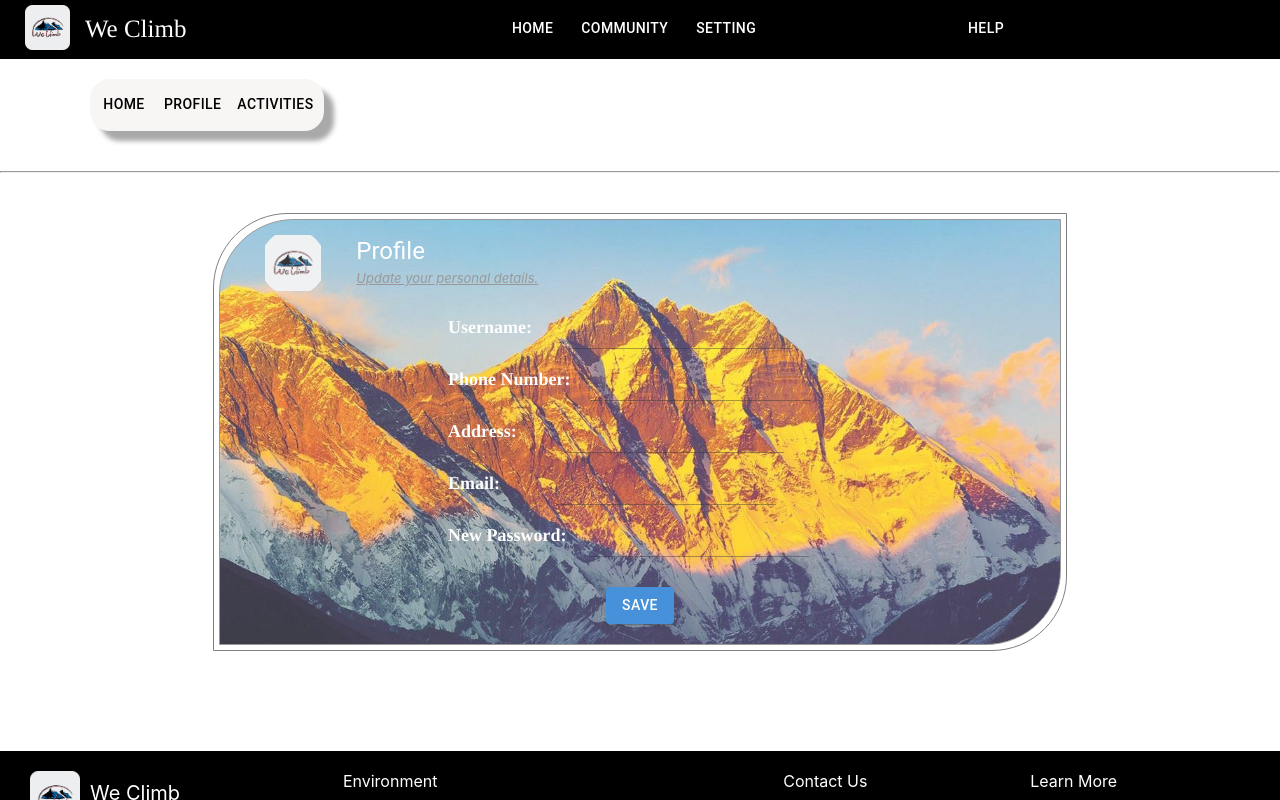
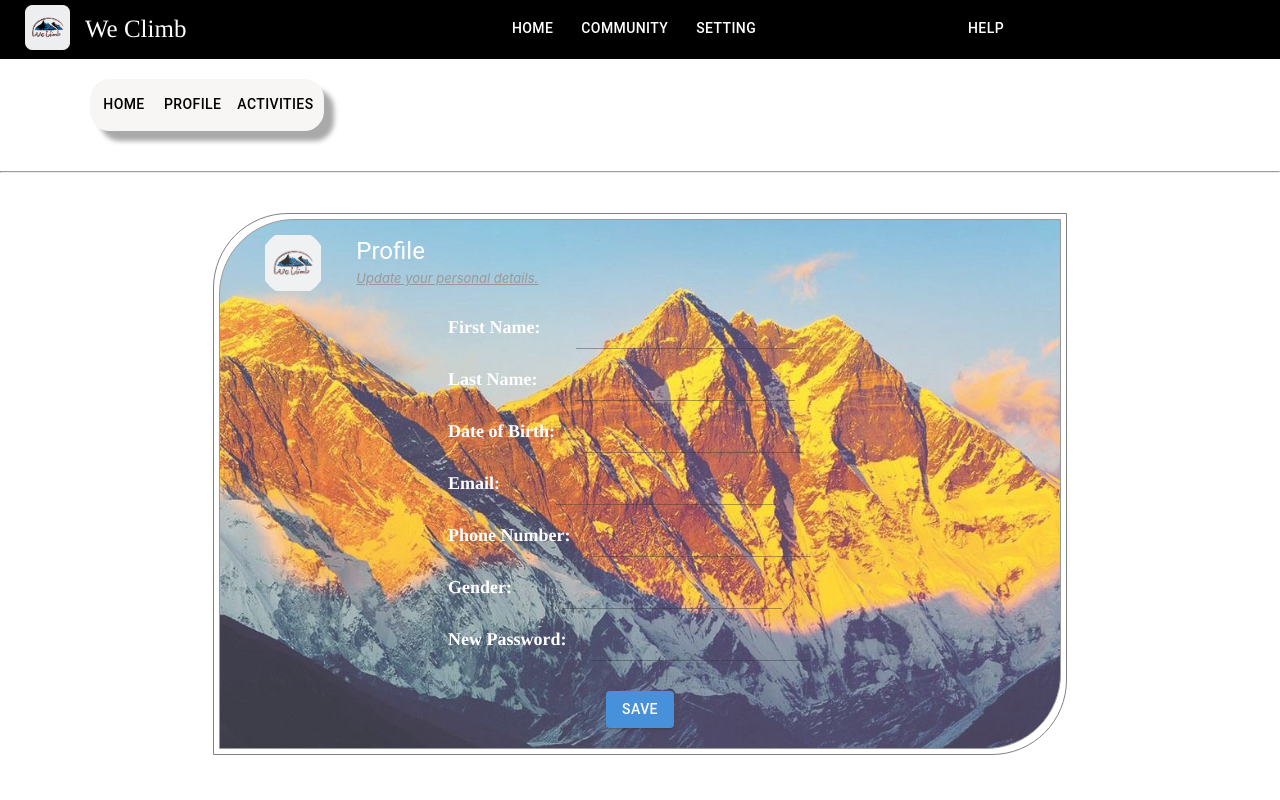
Before and after one commit to williamzeming/csit321, a React (Create React App) app in the folder webapp/: page /Activities in a window 1280 px wide. Both pictures are taken after a click on the button "PROFILE". Shown: the top 800 px of the page. Built offline with nearby package versions, Linux system fonts and the light colour scheme; no server answers.

Commit message:
prrfile interface

```diff
--- a/webapp/src/page/Activities.js
+++ b/webapp/src/page/Activities.js
@@ -41,7 +41,9 @@ class Activities extends React.Component {
     };
     componentDidMount = () => {
         this.initActivityOnload();
+        this.loadProfile();
     }
+
     getCookie(cname) {
         var name = cname + "=";
         var ca = document.cookie.split(';');
@@ -61,7 +63,7 @@ class Activities extends React.Component {
             //have record
 
             if(res.data.res1.status=="none"){
-                console.log("123")
+                console.log("noneActivity")
                 this.setState({
                     show:false
                 })
@@ -134,7 +136,49 @@ class Activities extends React.Component {
             console.log(res.data.res1)
         })
     }
+    loadProfile=()=>{
+        var userID = this.getCookie("uid");
+        const params = {
+            uid: userID
+        }
+        axios.post(url + "5000/settingOnload", params).then((res) => {
+            var date = new Date(res.data.res1[0].cusDOB);
+            var year = date.getFullYear();
+            var month = date.getMonth()+1;
+            var day = date.getDate();
+            console.log(day+"/"+month+"/"+year);
+            document.getElementById("firstName").value=res.data.res1[0].firstName;
+            document.getElementById("lastName").value=res.data.res1[0].lastName;
+            document.getElementById("dob").value=day+"/"+month+"/"+year;
+            document.getElementById("email").value=res.data.res1[0].email;
+            document.getElementById("gender").value=res.data.res1[0].gender;
+            document.getElementById("phoneNumber").value=res.data.res1[0].phoneNum;
+        })
+    }
+    setProfile= () => {
+        var userID = this.getCookie("uid");
 
+        var firstName=document.getElementById("firstName").value;
+        var lastName=document.getElementById("lastName").value;
+        var cusDOB=document.getElementById("dob").value;
+        var email=document.getElementById("email").value;
+        var gender=document.getElementById("gender").value;
+        var phoneNum=document.getElementById("phoneNumber").value;
+        var password=document.getElementById("password").value;
+        const params = {
+            uid: userID,
+            firstName:firstName,
+            lastName:lastName,
+            cusDOB:cusDOB,
+            email:email,
+            gender:gender,
+            phoneNum:phoneNum,
+            password:password
+        }
+        axios.post(url + "5000/settingUpdate", params).then((res) =>{
+            console.log(res.data.res1);
+        })
+    }
 //show profile
     showProfile(){
         document.getElementById("profile").style.display="block";
@@ -197,6 +241,7 @@ class Activities extends React.Component {
                 <Grid container>
                 <hr/><br/>
                 <Grid className={"row2"} container >
+
                     <Grid item xs={1} />
                     <Grid item xs={3}>
                         <Box
@@ -282,20 +327,28 @@ class Activities extends React.Component {
                                 <Grid ys={10} >
                                 <Grid item  className={"input"}>
                                     <label>
-                                        <div className={"input-text2"}><span>Username: </span>
-                                        <TextField id="username" variant="standard" className={"textField"}/></div>
+                                        <div className={"input-text2"}><span>First Name: </span>
+                                        <TextField id="firstName" variant="standard" className={"textField"}/></div>
                                     </label><br/>
                                     <label>
-                                        <div className={"input-text2"}><span>Phone Number:</span>
-                                        <TextField id="phone" variant="standard" className={"textField"}/></div>
+                                        <div className={"input-text2"}><span>Last Name:</span>
+                                        <TextField id="lastName" variant="standard" className={"textField"}/></div>
                                     </label><br/>
                                     <label>
-                                        <div className={"input-text2"}><span>Address:</span>
-                                        <TextField id="address" variant="standard" className={"textField"}/></div>
+                                        <div className={"input-text2"}><span>Date of Birth:</span>
+                                        <TextField id="dob" variant="standard" className={"textField"}/></div>
                                     </label><br/>
                                     <label>
                                         <div className={"input-text2"}><span>Email:</span>
                                         <TextField id="email" variant="standard" className={"textField"}/></div>
+                                    </label><br/>
+                                    <label>
+                                        <div className={"input-text2"}><span>Phone Number: </span>
+                                            <TextField id="phoneNumber" variant="standard" className={"textField"}/></div>
+                                    </label><br/>
+                                    <label>
+                                        <div className={"input-text2"}><span>Gender: </span>
+                                            <TextField id="gender" variant="standard" className={"textField"}/></div>
                                     </label><br/>
                                     <label>
                                         <div className={"input-text2"}><span>New Password:</span>
@@ -304,7 +357,7 @@ class Activities extends React.Component {
 
                                 </Grid>
                                     <Box style={{textAlign:"center"}}>
-                                    <Button variant="contained" >SAVE</Button>
+                                    <Button variant="contained" onClick={this.setProfile}>SAVE</Button>
                                     </Box><br/>
                                 </Grid>
 
--- a/webapp/src/page/Detail.js
+++ b/webapp/src/page/Detail.js
@@ -209,6 +209,10 @@ class Detail extends React.Component {
             if(res.data.weather.weather[0].main=="Clouds"){
                 document.getElementById("weatherTodayImg").src=Cloudy;
 
+            }else if(res.data.weather.weather[0].main=="Clear"){
+                document.getElementById("weatherTodayImg").src=Sunny;
+            }else if(res.data.weather.weather[0].main=="Rain"){
+                document.getElementById("weatherTodayImg").src=Rainy;
             }
             var sunRiseData=res.data.weather.sys.sunrise;
             var sunRise = new Date(sunRiseData*1000);//如果date为13位不需要乘1000
```
